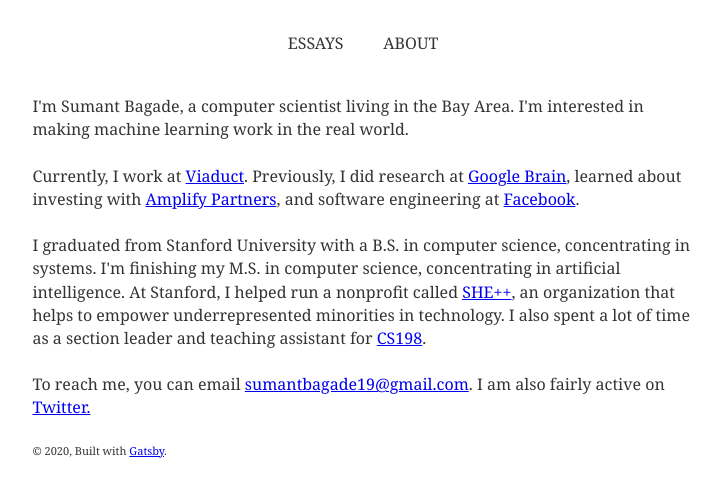
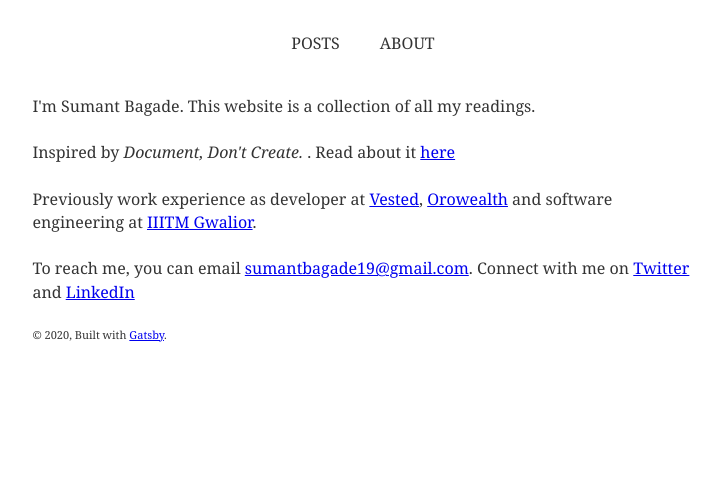
Before and after one commit to Subway19/gastbyblog, a Gatsby site: page /about in a window 1280 px wide. Shown: the part 61-558 px from the top of the page, without its empty margins (277-998 px from the left). Built offline with nearby package versions, Linux system fonts and the light colour scheme; Gatsby itself is replaced by a stand-in of ours; some packages are replaced by stand-ins of ours; what typography-theme-alton would draw is missing.

Commit message:
made changes
Signed-off-by: Sumant Bagade <sumantbagade19@gmail.com>

```diff
--- a/src/components/links.js
+++ b/src/components/links.js
@@ -18,7 +18,7 @@ export default class Links extends React.Component {
             }}
             to={`/`}
           >
-            ESSAYS
+            POSTS
         </Link>
         <Link
             style={{
--- a/src/pages/about.js
+++ b/src/pages/about.js
@@ -18,17 +18,17 @@ export default class About extends React.Component {
         <Links/>
         <div style={{marginBottom: '40px'}}></div>
         <p>
-          I'm Sumant Bagade, a computer scientist living in the Bay Area. I'm interested in making machine learning work in the real world.
+          I'm Sumant Bagade. This website is a collection of all my readings.
+        </p>
+        <p>
+          Inspired by <i>Document, Don't Create. </i>. Read about it <a href="https://www.garyvaynerchuk.com/creating-content-that-builds-your-personal-brand/">here</a>
         </p>
 
         <p>
-          Currently, I work at <a href="https://www.viaduct.ai/">Viaduct</a>. Previously, I did research at <a href="https://ai.google/research/teams/brain">Google Brain</a>, learned about investing with <a href="https://amplifypartners.com/">Amplify Partners</a>, and software engineering at <a href="https://www.facebook.com">Facebook</a>.
+          Previously work experience as developer at <a href="https://vested.co.in/">Vested</a>, <a href="https://www.orowealth.com/">Orowealth</a> and software engineering at <a href="https://www.iiitm.ac.in">IIITM Gwalior</a>.
         </p>
         <p>
-          I graduated from Stanford University with a B.S. in computer science, concentrating in systems. I'm finishing my M.S. in computer science, concentrating in artificial intelligence. At Stanford, I helped run a nonprofit called <a href="http://www.sheplusplus.com/">SHE++</a>, an organization that helps to empower underrepresented minorities in technology. I also spent a lot of time as a section leader and teaching assistant for <a href="https://cs198.stanford.edu/cs198/">CS198</a>.
-        </p>
-        <p>
-          To reach me, you can email <a href="mailto:sumantbagade19@gmail.com">sumantbagade19@gmail.com</a>. I am also fairly active on <a href="https://twitter.com/sh_reya">Twitter.</a>
+          To reach me, you can email <a href="mailto:sumantbagade19@gmail.com">sumantbagade19@gmail.com</a>. Connect with me on <a href="https://twitter.com/sh_reya">Twitter</a> and <a href="https://linkedin.com/sumantbagade">LinkedIn</a>
         </p>
       </Layout>
     )
--- a/src/templates/blog-post.js
+++ b/src/templates/blog-post.js
@@ -45,7 +45,7 @@ class BlogPostTemplate extends React.Component {
             marginBottom: rhythm(1),
           }}
         />
-        <Bio />
+        {/* <Bio /> */}
 
         <ul
           style={{
@@ -71,7 +71,7 @@ class BlogPostTemplate extends React.Component {
             )}
           </li>
         </ul>
-        <DiscussionEmbed shortname={disqusShortname} config={disqusConfig} />
+        {/* <DiscussionEmbed shortname={disqusShortname} config={disqusConfig} /> */}
       </Layout>
     )
   }
```
Also changed, not shown: src/pages/index.js (+18 -18 lines), content/blog/democracyontheroad/democracy.jpg (deleted), 1 other file.
